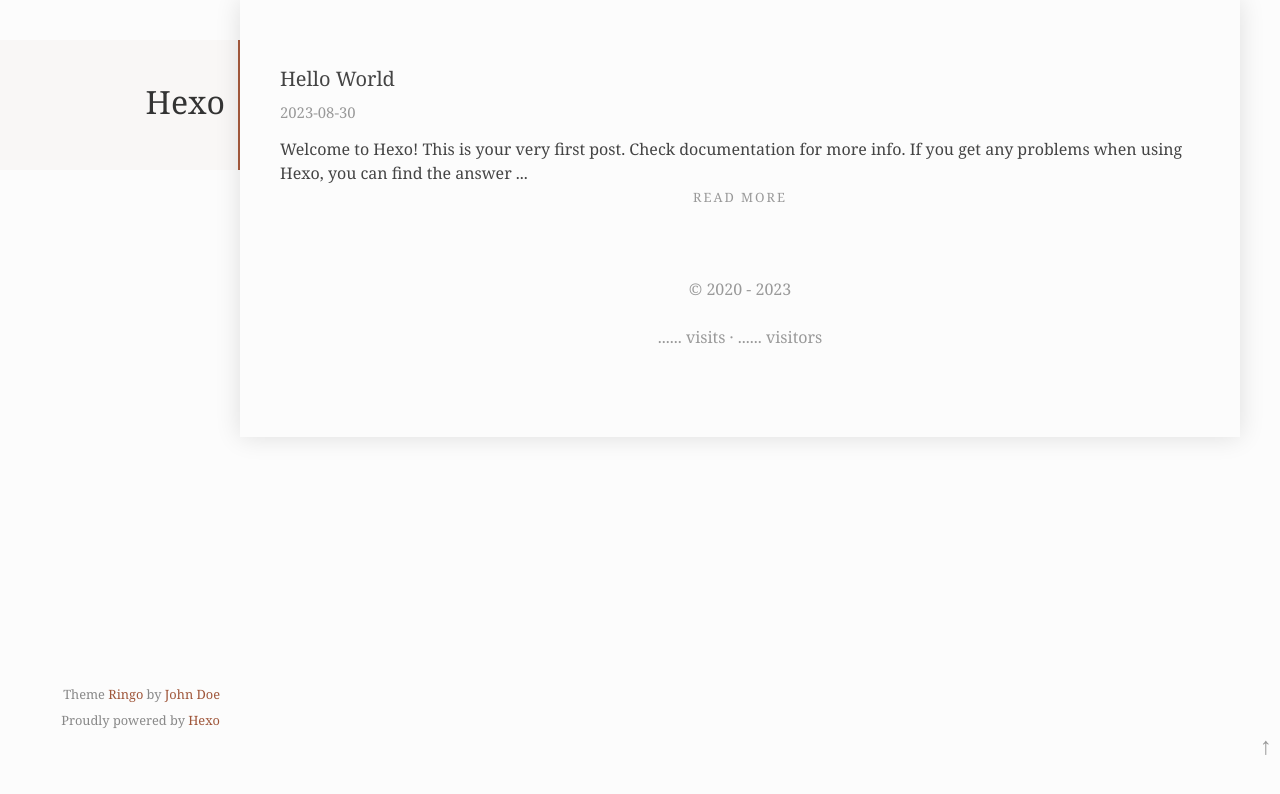
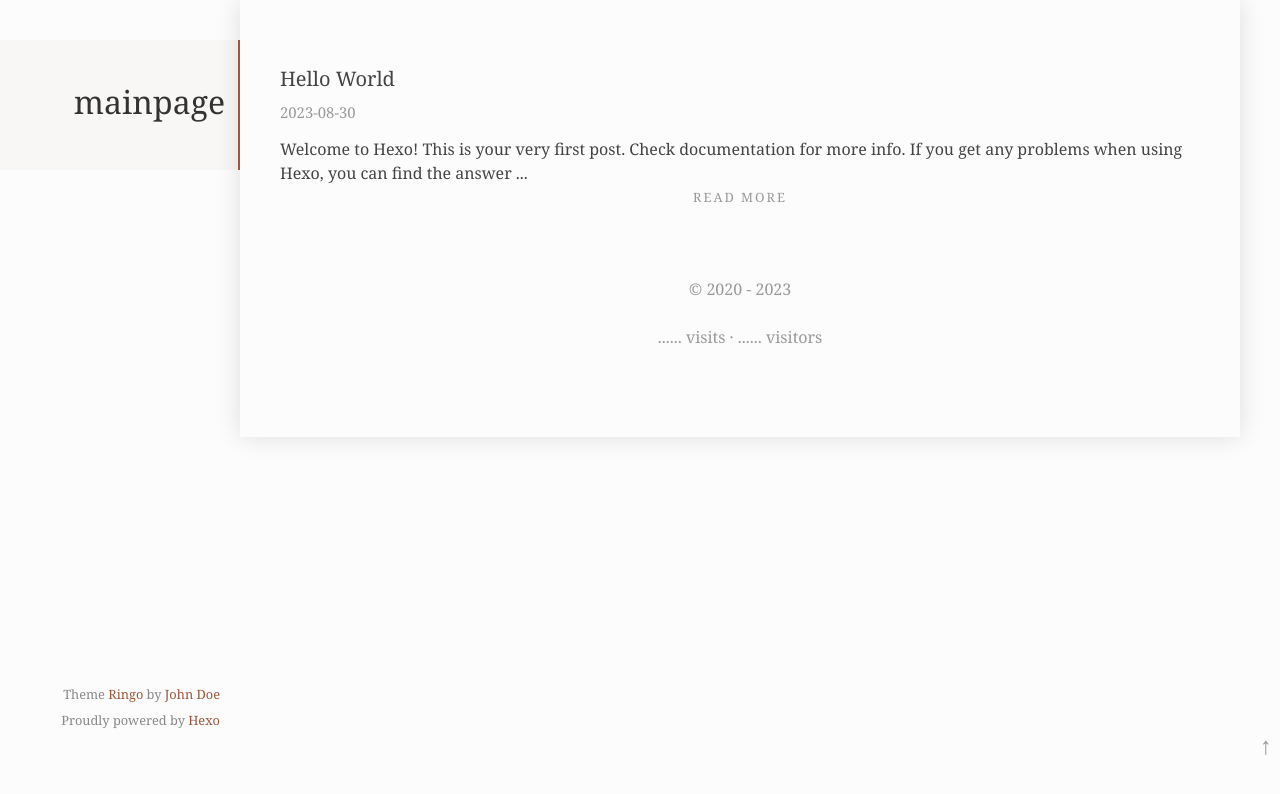
Before and after one commit to forg77/forg77.github.io, a plain HTML site: page index.html in a window 1280 px wide. Drawn offline with Linux system fonts and the light colour scheme; some packages are replaced by stand-ins of ours; a script that the page names is missing; a small style sheet from the web is missing.

Commit message:
Site updated: 2023-08-30 14:46:31

```diff
--- a/index.html
+++ b/index.html
@@ -4,7 +4,7 @@
     <meta http-equiv="content-type" content="text/html; charset=utf-8">
     <meta content="width=device-width, initial-scale=1.0, maximum-scale=1.0, user-scalable=0" name="viewport">
     <title>
-        Hexo
+        mainpage
     </title>
 
 
@@ -32,7 +32,7 @@
     <header id="header" class="clearfix" onclick="window.open('/', '_self')">
     <div class="site-name">
         <a href="/" id="logo" class="site-title">
-            Hexo
+            mainpage
         </a>
         <p class="description site-description">
             <span style="padding-top:20px; font-size: 10px">
```
Also changed, not shown: archives/2023/08/index.html (+2 -2 lines), archives/2023/index.html (+2 -2 lines), archives/index.html (+2 -2 lines).
